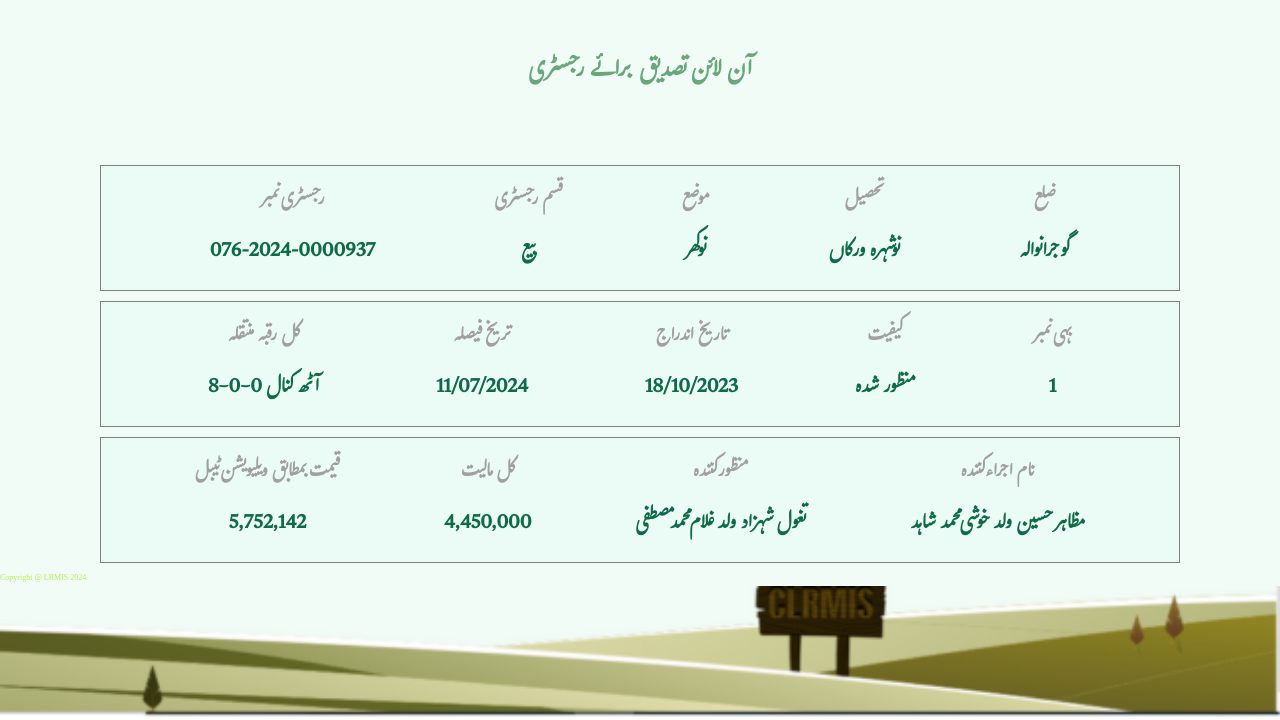
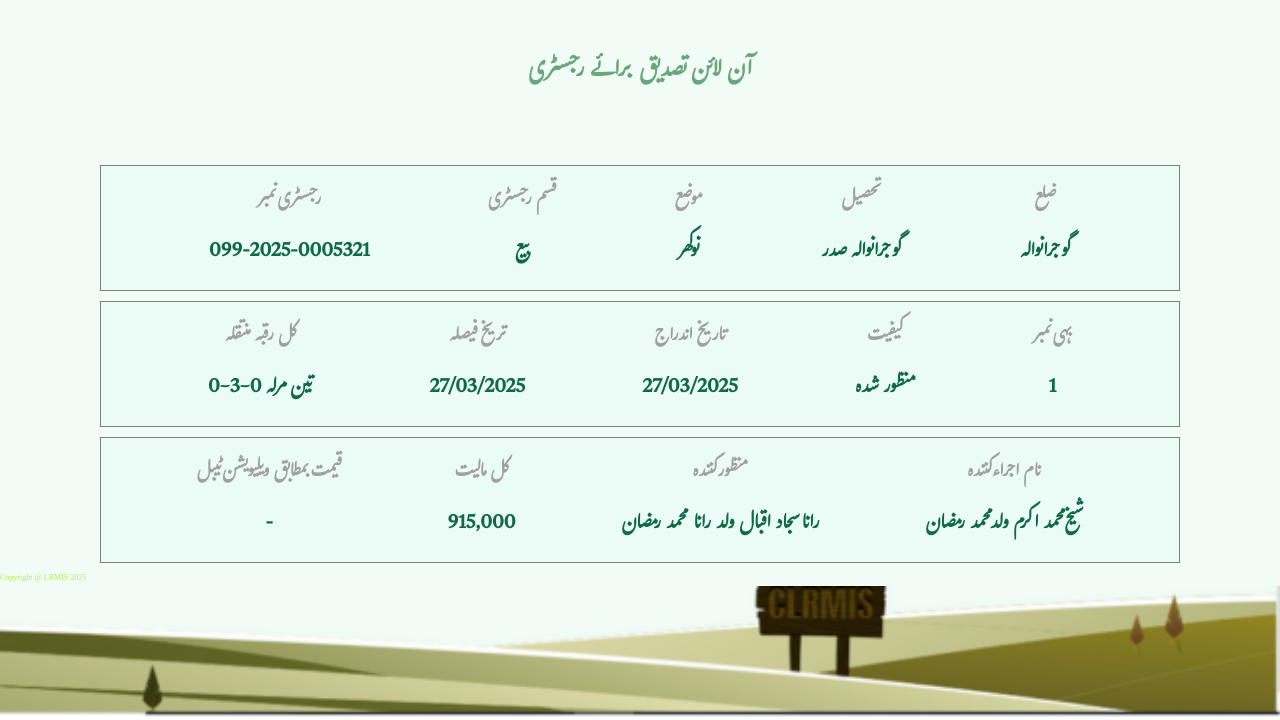
Before and after one commit to punjabzameen/https-onlinefard.punjab-zameen.gov.pk-RegistryVerification-data-HZVAQeF2tYkBM-k1QiYuVCNWeMYGH2-1pB, a plain HTML site: page index.html in a window 1280 px wide. Shown: the part 80-800 px from the top of the page. Drawn offline with Linux system fonts and the light colour scheme.

Commit message:
Update index.html

```diff
--- a/index.html
+++ b/index.html
@@ -32,7 +32,7 @@
             <div class="item text1">
                 <h3>رجسٹری نمبر
                 </h3>
-                <p>076-2024-0000937
+                <p>099-2025-0005321
                 </p>
             </div>
             <div class="item text2"><h3>قسم رجسٹری
@@ -48,7 +48,7 @@
             <div class="item text4">
                 <h3>تحصیل
                 </h3>
-                <p>نوشہرہ ورکاں
+                <p>گوجرانوالہ صدر
                 </p>
             </div>
             <div class="item text5">
@@ -63,18 +63,18 @@
             <div class="item text1">
                 <h3>کل رقبہ منتقلہ
                 </h3>
-                <p>8-0-0 آٹھ کنال
+                <p>0-3-0 تین مرلہ
                 </p>
             </div>
             <div class="item text2"><h3>تریخ فیصلہ
 
             </h3>
-            <p>11/07/2024
+            <p>27/03/2025
             </p></div>
             <div class="item text3">
                 <h3>تاریخ اندراج
                 </h3>
-                <p>18/10/2023
+                <p>27/03/2025
                 </p>
             </div>
             <div class="item text4">
@@ -95,23 +95,23 @@
             <div class="item text1">
                 <h3>قیمت بمطابق ویلیویشن ٹیبل
                 </h3>
-                <p>5,752,142
+                <p>-
                 </p>
             </div>
             <div class="item text2"><h3>کل مالیت
             </h3>
-            <p>4,450,000
+            <p>915,000
             </p></div>
             <div class="item text3">
                 <h3>منظور کنندہ
                 </h3>
-                <p>تغول شہزاد ولد غلام محمد مصطفی
+                <p>رانا سجاد اقبال ولد رانا محمد رمضان
                 </p>
             </div>
             <div class="item text4">
                 <h3>نام اجراء کنندہ
                 </h3>
-                <p>مظاہر حسین ولد خوشی محمد شاہد
+                <p>شیخ محمد اکرم ولد محمد رمضان
                 </p>
             </div>
 
@@ -120,7 +120,7 @@
     </section>
     <!-- ----------------- Inage section------------------ -->
      <div class="bottom_img">
-        Copyright @ LRMIS 2024
+        Copyright @ LRMIS 2025
 
      </div>
      <!-- <div class="main">
```
